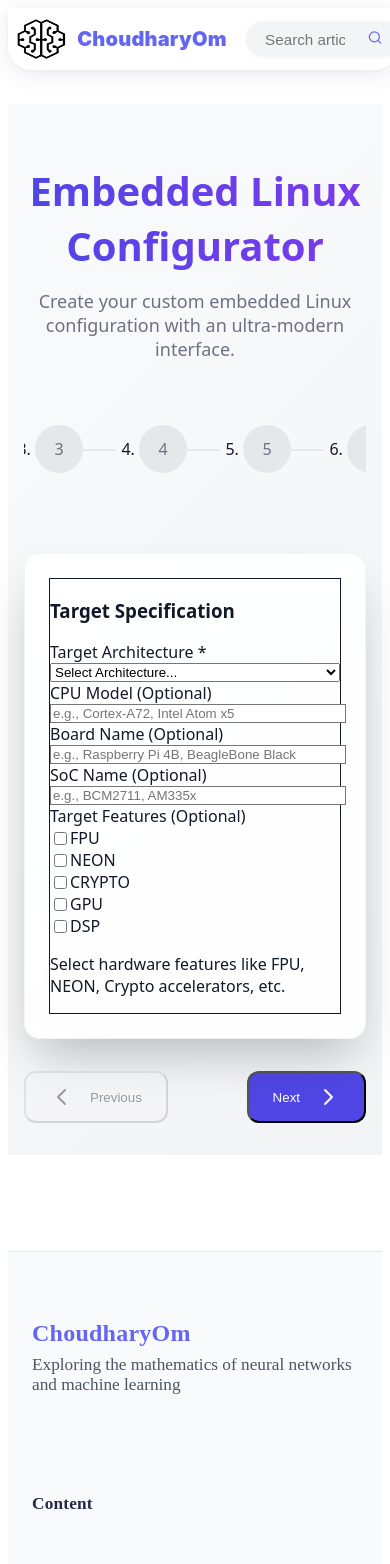
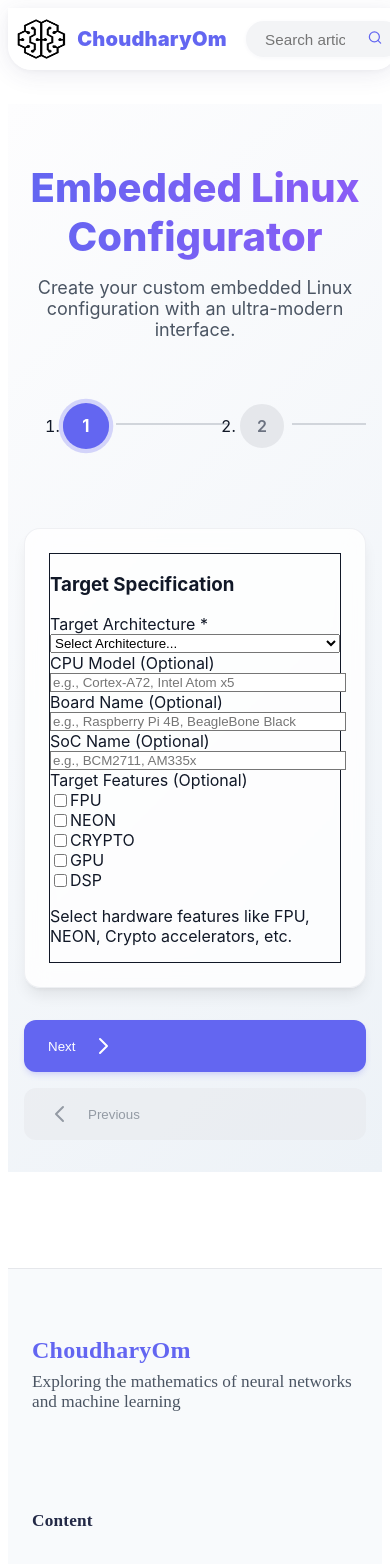
Before and after one commit to choudharyom/choudharyom.github.io, a Next.js app: page /elhclf-configurator in a window 390 px wide. Shown: the top 1564 px of the page. Built offline with nearby package versions, Linux system fonts and the light colour scheme.

Commit message:
update in css

```diff
--- a/src/styles/Configurator.module.css
+++ b/src/styles/Configurator.module.css
@@ -1,8 +1,16 @@
+/* Add a subtle fade-in animation */
+@keyframes fadeIn {
+  from { opacity: 0; transform: translateY(10px); }
+  to { opacity: 1; transform: translateY(0); }
+}
+
 .container {
   min-height: 100vh;
-  background: linear-gradient(135deg, #f9fafb 0%, #f3f4f6 100%);
+  /* Softer background gradient */
+  background: linear-gradient(135deg, #fdfdfe 0%, #edf2f7 100%);
   color: #111827;
-  font-family: system-ui, -apple-system, sans-serif;
+  font-family: 'Inter', system-ui, -apple-system, BlinkMacSystemFont, 'Segoe UI', Roboto, Oxygen, Ubuntu, Cantarell, 'Open Sans', 'Helvetica Neue', sans-serif;
+  overflow-x: hidden; /* Prevent horizontal scroll on main container */
 }
 
 .content {
@@ -19,14 +27,15 @@
 .title {
   font-size: 3rem;
   font-weight: 800;
-  background: linear-gradient(90deg, #4f46e5 0%, #7c3aed 100%);
+  /* Slightly adjusted title gradient */
+  background: linear-gradient(90deg, #6366f1 0%, #8b5cf6 100%);
   -webkit-background-clip: text;
   -webkit-text-fill-color: transparent;
   margin-bottom: 1rem;
 }
 
 .subtitle {
-  color: #6b7280;
+  color: #4b5563; /* Slightly darker subtitle for better contrast */
   font-size: 1.125rem;
   max-width: 48rem;
   margin: 0 auto 3rem;
@@ -36,6 +45,8 @@
   margin-bottom: 3rem;
   overflow-x: auto;
   padding-bottom: 1rem;
+  scrollbar-width: thin; /* Add scrollbar styling for overflow */
+  scrollbar-color: #cbd5e1 #edf2f7; /* Customize scrollbar colors */
 }
 
 .stepList {
@@ -43,11 +54,13 @@
   align-items: center;
   justify-content: center;
   gap: 1.5rem;
+  min-width: max-content; /* Ensure list doesn't wrap prematurely */
 }
 
 .stepItem {
   position: relative;
-  flex: 1;
+  /* flex: 1; Removed to allow natural width based on content */
+  min-width: 120px; /* Give items a minimum width */
   padding-right: 2rem;
 }
 
@@ -66,41 +79,52 @@
   height: 3rem;
   border-radius: 9999px;
   display: flex;
+  flex-shrink: 0; /* Prevent circle from shrinking */
   align-items: center;
   justify-content: center;
   transition: all 0.3s ease;
+  border: 2px solid transparent; /* Add border for consistent sizing */
+  font-weight: 600; /* Bolder number */
 }
 
 .stepCircleActive {
   composes: stepCircle;
-  background-color: #4f46e5;
-  box-shadow: 0 0 0 4px rgba(79, 70, 229, 0.2);
+  background-color: #6366f1; /* Updated active color */
+  box-shadow: 0 0 0 4px rgba(99, 102, 241, 0.25); /* Updated shadow color */
+  color: white;
+  transform: scale(1.05); /* Slightly larger active circle */
 }
 
 .stepCircleCompleted {
   composes: stepCircle;
-  background-color: #4f46e5;
+  background-color: #6366f1; /* Use active color for completed */
+  border-color: #6366f1;
+  color: white;
 }
 
 .stepCircleInactive {
   composes: stepCircle;
   background-color: #e5e7eb;
   color: #6b7280;
+  border-color: #e5e7eb;
 }
 
 .stepText {
   font-size: 0.875rem;
-  font-weight: 500;
+  font-weight: 600; /* Slightly bolder text */
+  white-space: nowrap; /* Prevent text wrapping */
+  transition: color 0.3s ease;
 }
 
 .stepTextActive {
   composes: stepText;
-  color: #4f46e5;
+  color: #4338ca; /* Darker active text */
+  font-weight: 700; /* Make active text bolder */
 }
 
 .stepTextCompleted {
   composes: stepText;
-  color: #6b7280;
+  color: #374151; /* Darker completed text */
 }
 
 .stepTextInactive {
@@ -111,21 +135,24 @@
 .stepLine {
   position: absolute;
   top: 1.5rem;
-  left: 3rem;
-  right: 0;
+  left: calc(3rem + 0.75rem); /* Align with gap */
+  right: -0.75rem; /* Extend into the gap */
   height: 2px;
-  background-color: #e5e7eb;
+  background-color: #d1d5db; /* Slightly darker line */
+  transform: translateY(-1px); /* Center vertically */
 }
 
 .stepContent {
-  background-color: rgba(255, 255, 255, 0.9);
-  backdrop-filter: blur(8px);
-  box-shadow: 0 25px 50px -12px rgba(0, 0, 0, 0.25);
+  background-color: rgba(255, 255, 255, 0.8); /* Slightly more transparent */
+  backdrop-filter: blur(12px); /* Increased blur */
+  /* Softer, more modern shadow */
+  box-shadow: 0 10px 15px -3px rgba(0, 0, 0, 0.08), 0 4px 6px -4px rgba(0, 0, 0, 0.08);
   border-radius: 1rem;
-  padding: 2rem;
+  padding: 2.5rem; /* Increased padding */
   margin-bottom: 2rem;
-  border: 1px solid #f3f4f6;
-  transition: all 0.3s ease;
+  border: 1px solid rgba(229, 231, 235, 0.6); /* Subtle border */
+  transition: box-shadow 0.3s ease, background-color 0.3s ease, opacity 0.5s ease, transform 0.5s ease;
+  animation: fadeIn 0.5s ease-out forwards; /* Apply fade-in animation */
 }
 
 .stepNumber {
@@ -147,17 +174,25 @@
   padding: 0.75rem 1.5rem;
   border-radius: 0.75rem;
   font-weight: 500;
-  transition: all 0.3s ease;
+  transition: background-color 0.2s ease, box-shadow 0.2s ease, transform 0.15s ease; /* Slightly longer transform transition */
+  border: none; /* Remove default border */
+  cursor: pointer;
+}
+
+.button:focus-visible {
+  outline: 2px solid #4f46e5;
+  outline-offset: 2px;
 }
 
 .buttonPrevious {
   composes: button;
-  background-color: #f3f4f6;
+  background-color: #e5e7eb; /* Slightly darker base */
   color: #374151;
 }
-
+.buttonPrevious:active:not(:disabled) { transform: scale(0.97); } /* Slightly more pronounced active scale */
 .buttonPrevious:hover:not(:disabled) {
-  background-color: #e5e7eb;
+  background-color: #d1d5db; /* Darker hover */
+  transform: translateY(-1px); /* Subtle lift */
 }
 
 .buttonPrevious:disabled {
@@ -167,22 +202,28 @@
 
 .buttonNext {
   composes: button;
-  background-color: #4f46e5;
+  background-color: #6366f1; /* Updated primary color */
   color: white;
+  box-shadow: 0 4px 6px -1px rgba(99, 102, 241, 0.2), 0 2px 4px -2px rgba(99, 102, 241, 0.1);
 }
-
+.buttonNext:active { transform: scale(0.97); } /* Slightly more pronounced active scale */
 .buttonNext:hover {
-  background-color: #4338ca;
+  background-color: #4f46e5; /* Darker hover */
+  box-shadow: 0 7px 10px -2px rgba(99, 102, 241, 0.25), 0 4px 6px -3px rgba(99, 102, 241, 0.15); /* Enhanced hover shadow */
+  transform: translateY(-2px); /* Lift effect */
 }
 
 .buttonGenerate {
   composes: button;
-  background-color: #059669;
+  background-color: #10b981; /* Updated generate color */
   color: white;
+  box-shadow: 0 4px 6px -1px rgba(16, 185, 129, 0.2), 0 2px 4px -2px rgba(16, 185, 129, 0.1);
 }
-
+.buttonGenerate:active { transform: scale(0.97); } /* Slightly more pronounced active scale */
 .buttonGenerate:hover {
   background-color: #047857;
+  box-shadow: 0 7px 10px -2px rgba(16, 185, 129, 0.25), 0 4px 6px -3px rgba(16, 185, 129, 0.15); /* Enhanced hover shadow */
+  transform: translateY(-2px); /* Lift effect */
 }
 
 .icon {
@@ -201,10 +242,17 @@
 }
 
 @media (max-width: 768px) {
+  /* Make step circles slightly smaller on mobile */
+  .stepCircle {
+    width: 2.5rem;
+    height: 2.5rem;
+  }
+  /* Hide step text earlier */
   .stepText {
     display: none;
   }
 
+  /* Adjust padding for smaller screens */
   .content {
     padding: 2rem 1rem;
   }
@@ -213,7 +261,24 @@
     font-size: 2.5rem;
   }
 
+  /* Adjust step line position for smaller circles */
+  .stepLine {
+    top: 1.25rem; /* Half of 2.5rem */
+    left: calc(2.5rem + 0.75rem);
+  }
+
   .stepContent {
     padding: 1.5rem;
   }
+
+  /* Stack buttons on small screens */
+  .navigation {
+    flex-direction: column-reverse; /* Put Previous at the bottom */
+    align-items: stretch; /* Make buttons full width */
+  }
+
+  /* Ensure buttons have minimum height */
+  .button {
+    padding: 0.875rem 1.5rem; /* Slightly taller buttons */
+  }
 }
```
